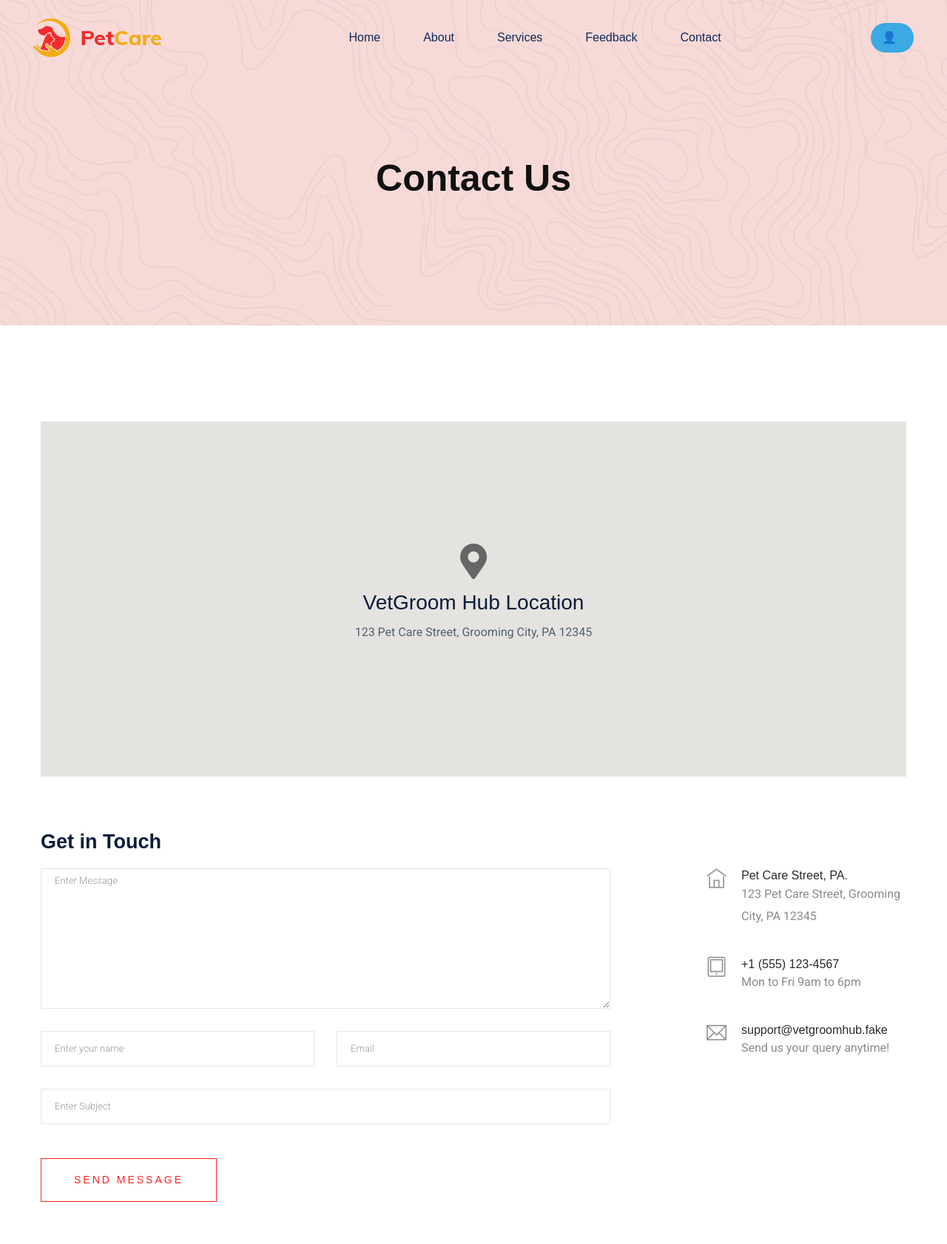
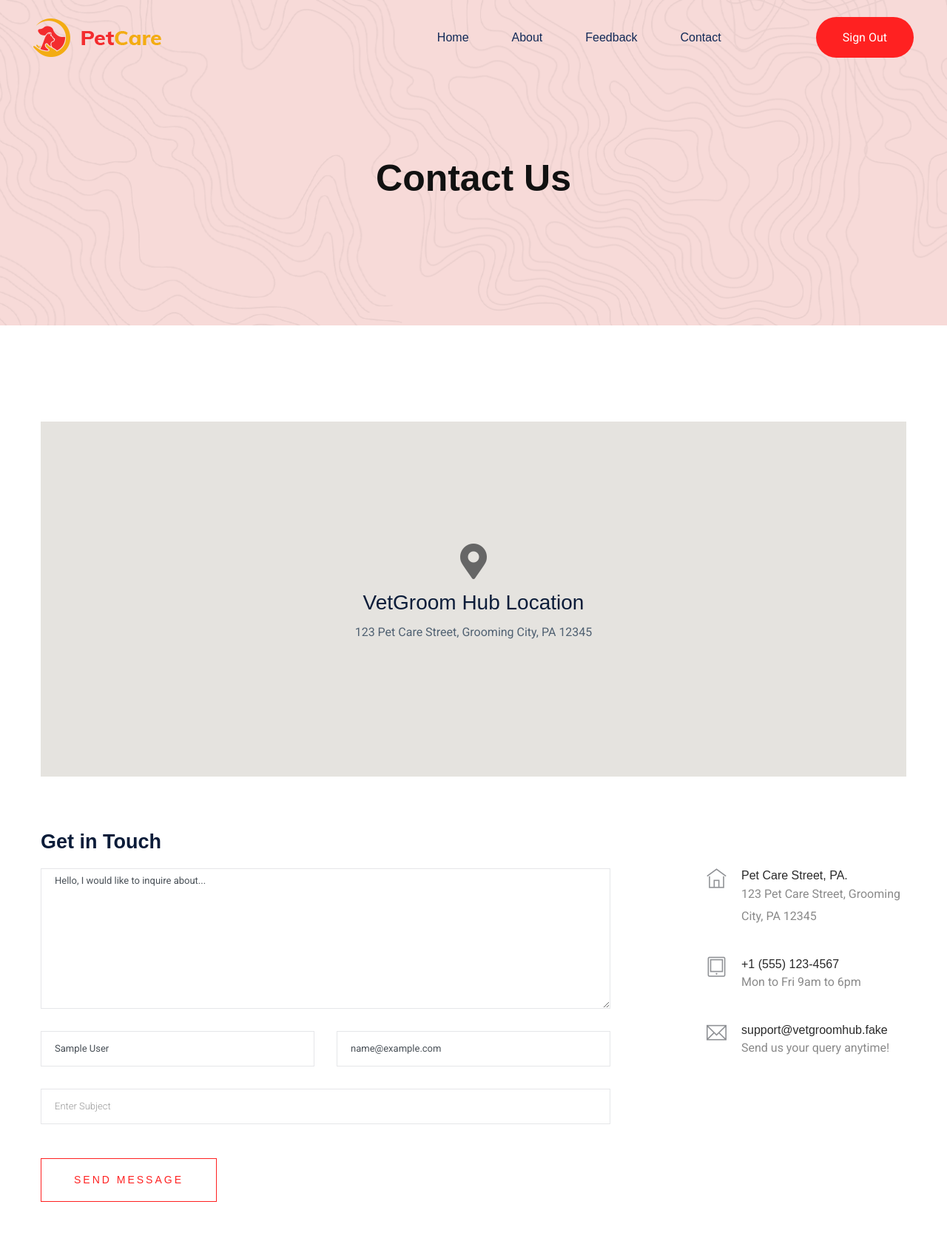
Before and after one commit to jiawei916/SD_SEC42_G01_42, a PHP site: page /vetgroom/contact.php in a window 1280 px wide. Shown: the top 1682 px of the page at 74% size. Run offline with PHP 8.4, Linux system fonts and the light colour scheme; the visitor is signed in with stand-in values (Sample User, id 1); data that the repository does not hold is empty; some web fonts are replaced.

Commit message:
UPDATE ABOUT US & CONTACT US

```diff
--- a/aboutUs.php
+++ b/aboutUs.php
@@ -113,9 +113,6 @@
 
   <!-- Main content -->
   <main>
-    <h2>About Us</h2>
-    <p>Welcome to <strong>VetGroom Hub</strong>, your trusted partner in pet care and grooming. Our mission is to create a seamless platform that connects pet owners with professional groomers and veterinary services.</p>
-
     <?php
     session_start();
     // Check login session
@@ -142,8 +139,7 @@
                                     <nav>
                                         <ul id="navigation">
                                             <li><a href="homepage.php">Home</a></li>
-                                            <li><a href="about.html">About</a></li>
-                                            <li><a href="services.html">Services</a></li>
+                                            <li><a href="aboutUs.php">About</a></li>
                                             <li><a href="feedback.php">Feedback</a></li>
                                             <li><a href="contact.php">Contact</a></li>
                                             <?php if ($isLoggedIn): ?>
--- a/contact.php
+++ b/contact.php
@@ -1,3 +1,11 @@
+<?php
+session_start();
+
+// Check login session
+$isLoggedIn = isset($_SESSION['user_name']);
+$userName = $isLoggedIn ? $_SESSION['user_name'] : "Guest";
+?>
+
 <!doctype html>
 <html class="no-js" lang="zxx">
 <head>
@@ -135,7 +143,6 @@
                                         <ul id="navigation">
                                             <li><a href="homepage.php">Home</a></li>
                                             <li><a href="aboutUs.php">About</a></li>
-                                            <li><a href="services.php">Services</a></li>
                                             <li><a href="feedback.php">Feedback</a></li>
                                             <li><a href="contact.php">Contact</a></li>
                                         </ul>
@@ -145,23 +152,14 @@
                         </div>
                         <div class="col-xl-2 col-lg-2 col-md-2">
                             <div class="header-right-btn f-right d-none d-lg-block ml-30">
-                                <!-- Profile Dropdown -->
-                                <div class="profile-dropdown">
-                                    <span class="profile-icon">👤</span>
-                                    <span class="profile-name"><?php echo htmlspecialchars($userName); ?></span>
-                                    <div class="dropdown-content">
-                                        <?php if ($isLoggedIn): ?>
-                                            <a href="profile.php">Profile</a>
-                                            <a href="appointments.php">My Appointments</a>
-                                            <a href="signOut.php">Sign Out</a>
-                                        <?php else: ?>
-                                            <a href="signIn.php">Sign In</a>
-                                            <a href="registerGuest.php">Register</a>
+                                <!-- Sign In Button Only -->
+                                 <?php if (!$isLoggedIn): ?>
+                                    <a href="signIn.html" class="header-btn">Sign In</a>
+                                    <?php else: ?>
+                                        <a href="signOut.php" class="header-btn">Sign Out</a>
                                         <?php endif; ?>
                                     </div>
                                 </div>
-                            </div>
-                        </div>
                         <!-- Mobile Menu -->
                         <div class="col-12">
                             <div class="mobile_menu d-block d-lg-none"></div>
```
